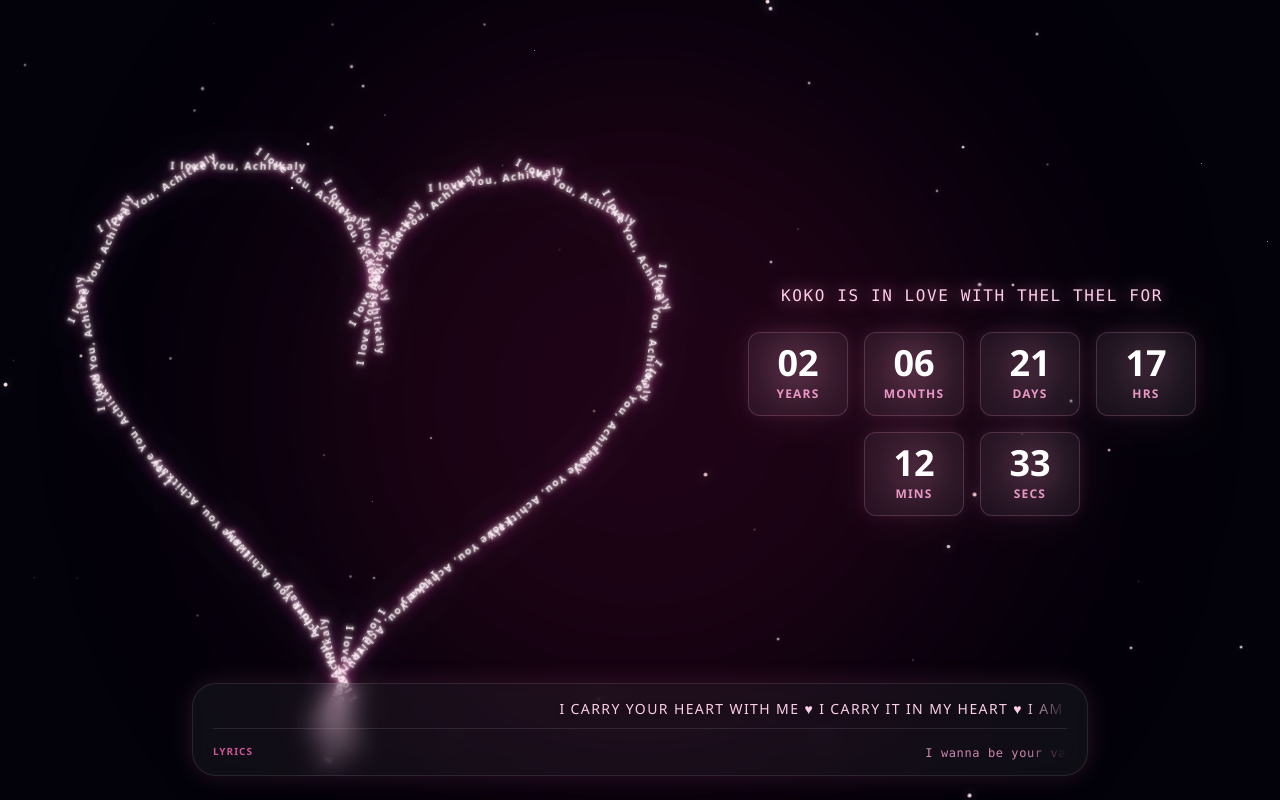
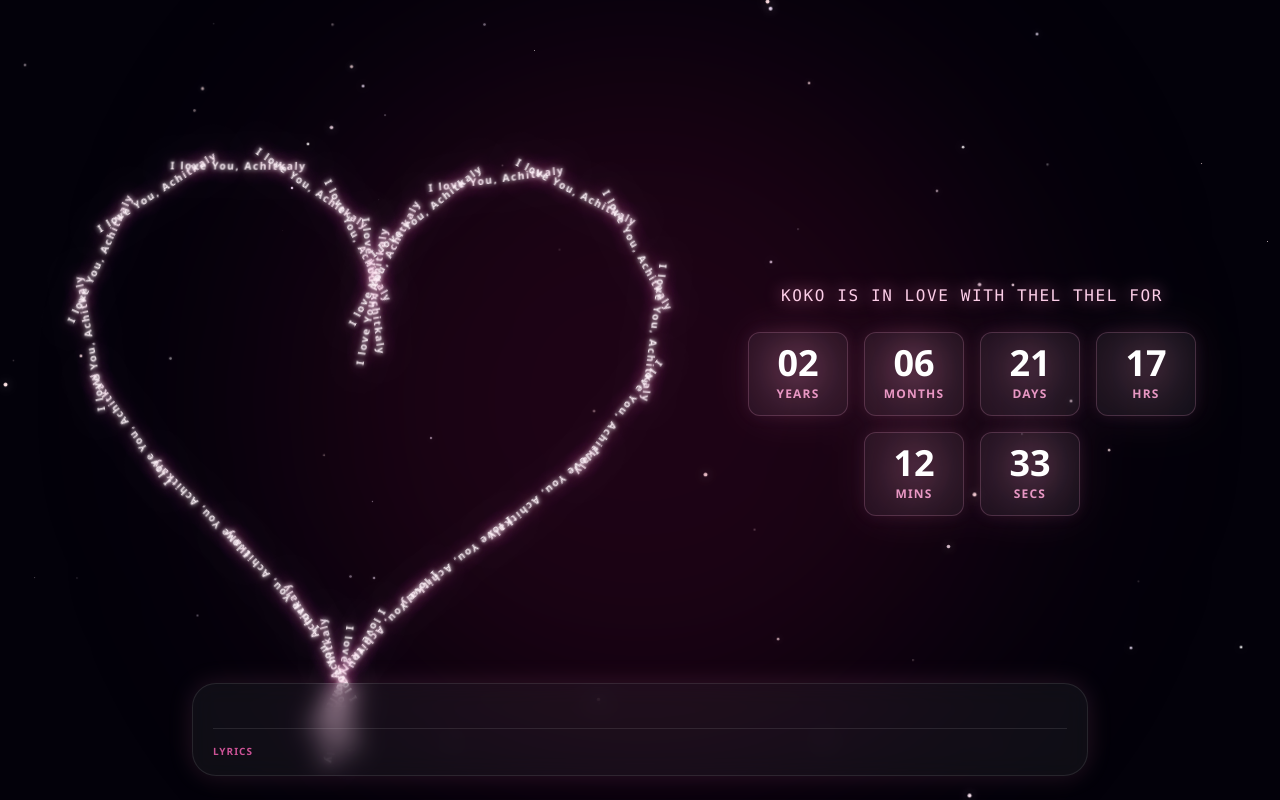
Before and after one commit to zinlynhtet/cozy, a Next.js app: page / in a window 1280 px wide. Built offline with nearby package versions, Linux system fonts and the light colour scheme.

Commit message:
Slow down scrolling marquee animations

```diff
--- a/src/app/globals.css
+++ b/src/app/globals.css
@@ -68,12 +68,12 @@ body {
 }
 
 .animate-marquee {
-  animation: marquee 35s linear infinite;
+  animation: marquee 150s linear infinite;
   /* Slower, highly elegant drift */
 }
 
 .animate-marquee-lyrics {
-  animation: marquee 50s linear infinite;
+  animation: marquee 180s linear infinite;
   /* Perfectly timed for the lengthy lyrics tracking */
 }
 
```
